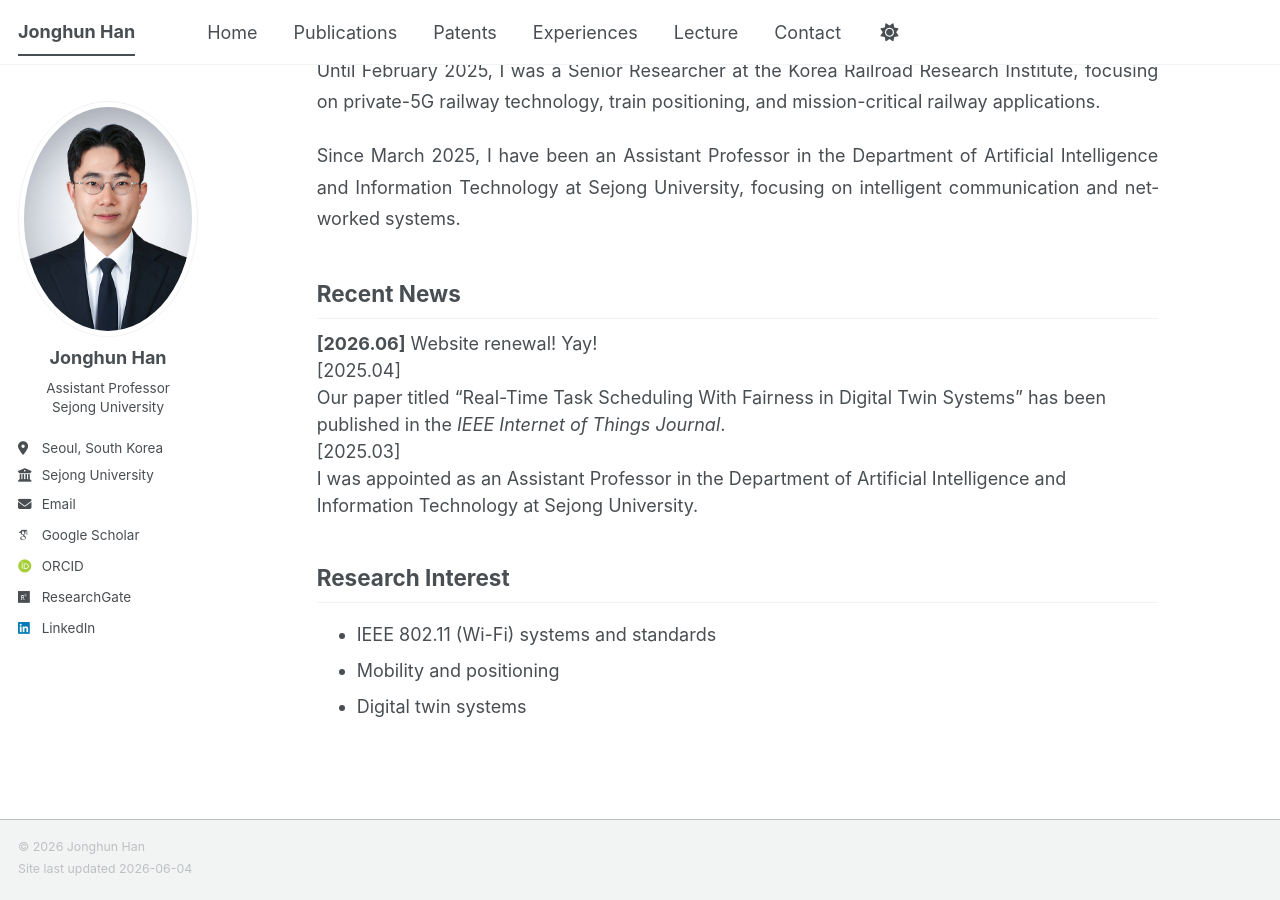
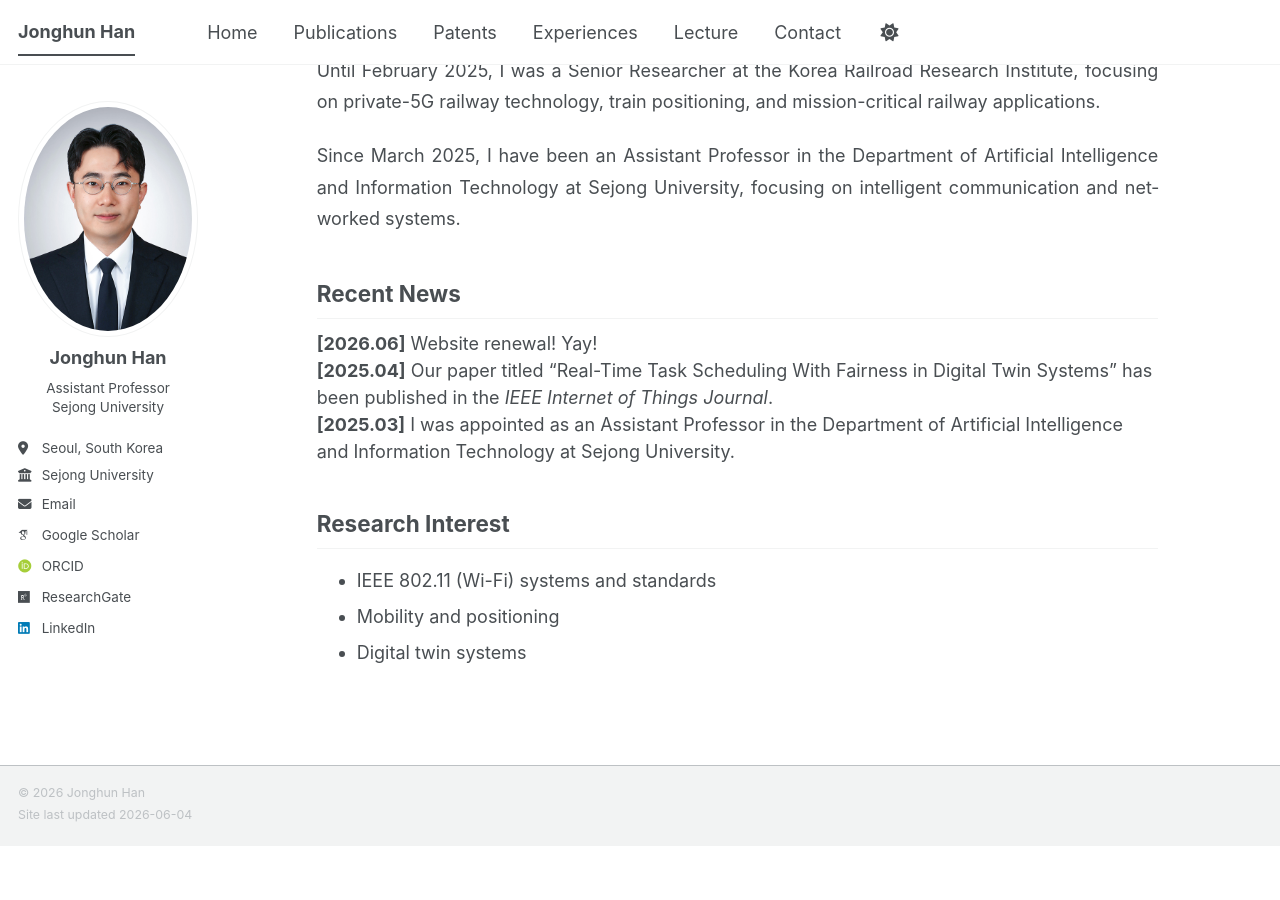
Before and after one commit to icnsl/icnsl.github.io, a Jekyll site: the page built from _pages/about.md, in a window 1280 px wide and 900 px high, scrolled down 355 px. Built offline with Jekyll 4.4.1, drawn with Linux system fonts in a browser that asks for light colours; some web fonts are replaced; a script bundle is joined from its source files by our own code; library files that are not in the unit come from our copies; after the commit the page ends 1201 px from its top, so only the background shows below that.

Commit message:
Update about.md

```diff
--- a/_pages/about.md
+++ b/_pages/about.md
@@ -39,16 +39,14 @@ Since March 2025, I have been an Assistant Professor in the Department of Artifi
 </div>
 
 <div class="news-entry">
-  <div class="news-date">[2025.04]</div>
   <div class="news-text">
-    Our paper titled “Real-Time Task Scheduling With Fairness in Digital Twin Systems” has been published in the <em>IEEE Internet of Things Journal</em>.
+    <strong>[2025.04]</strong> Our paper titled “Real-Time Task Scheduling With Fairness in Digital Twin Systems” has been published in the <em>IEEE Internet of Things Journal</em>.
   </div>
 </div>
 
 <div class="news-entry">
-  <div class="news-date">[2025.03]</div>
   <div class="news-text">
-    I was appointed as an Assistant Professor in the Department of Artificial Intelligence and Information Technology at Sejong University.
+    <strong>[2025.03]</strong> I was appointed as an Assistant Professor in the Department of Artificial Intelligence and Information Technology at Sejong University.
   </div>
 </div>
 
```
